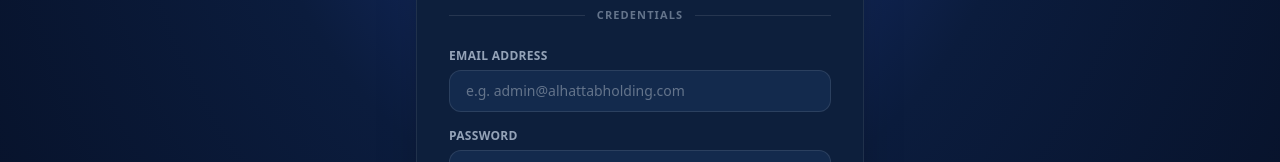
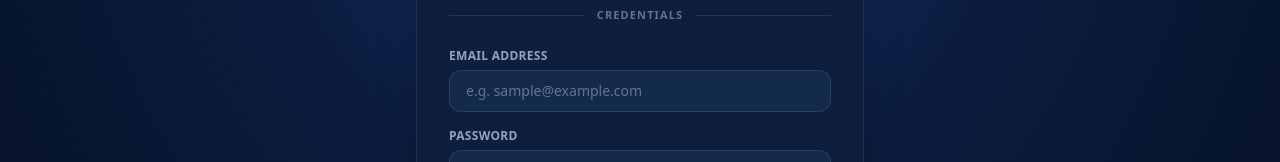
Before and after one commit to AHHGIT2025/PROCUREMENT_HUB, a React (Vite) app in the folder frontend/: page /login in a window 1280 px wide. Shown: the part 278-440 px from the top of the page. Built offline with nearby package versions, Linux system fonts and the light colour scheme.

Commit message:
Update login page placeholder text

```diff
--- a/frontend/src/pages/Login.tsx
+++ b/frontend/src/pages/Login.tsx
@@ -702,7 +702,7 @@ export default function Login() {
                 type="text"
                 value={email}
                 onChange={e => setEmail(e.target.value)}
-                placeholder="e.g. admin@alhattabholding.com"
+                placeholder="e.g. sample@example.com"
                 autoComplete="username"
                 className="w-full rounded-xl px-4 py-2.5 text-sm text-white placeholder-slate-500 outline-none transition focus:ring-2 focus:ring-blue-500"
                 style={{ background: "#132a4d", border: "1px solid rgba(255,255,255,0.1)" }}
```
